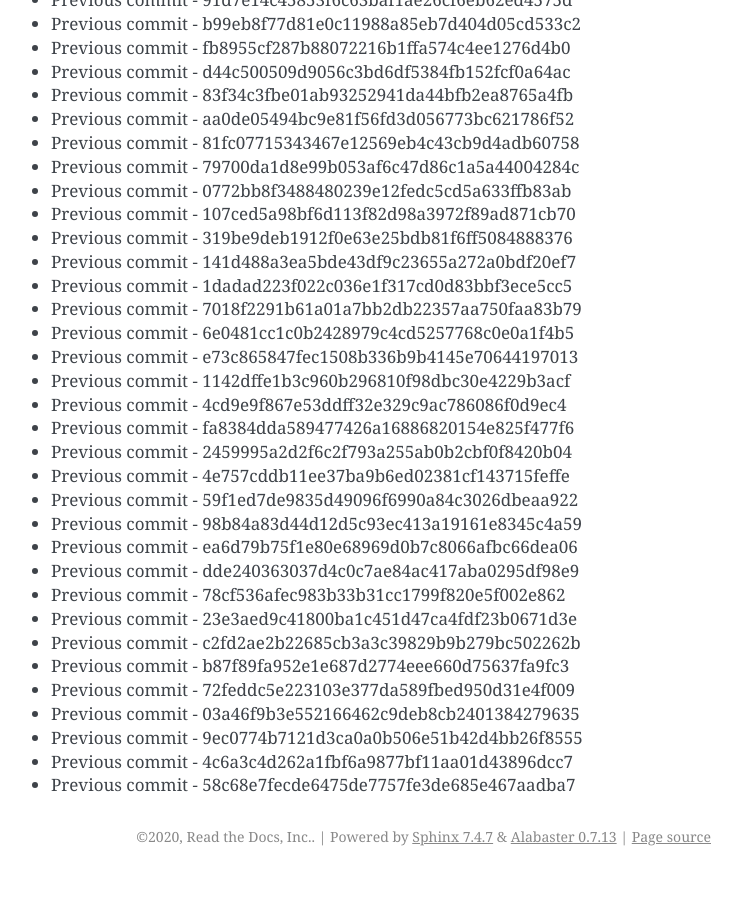
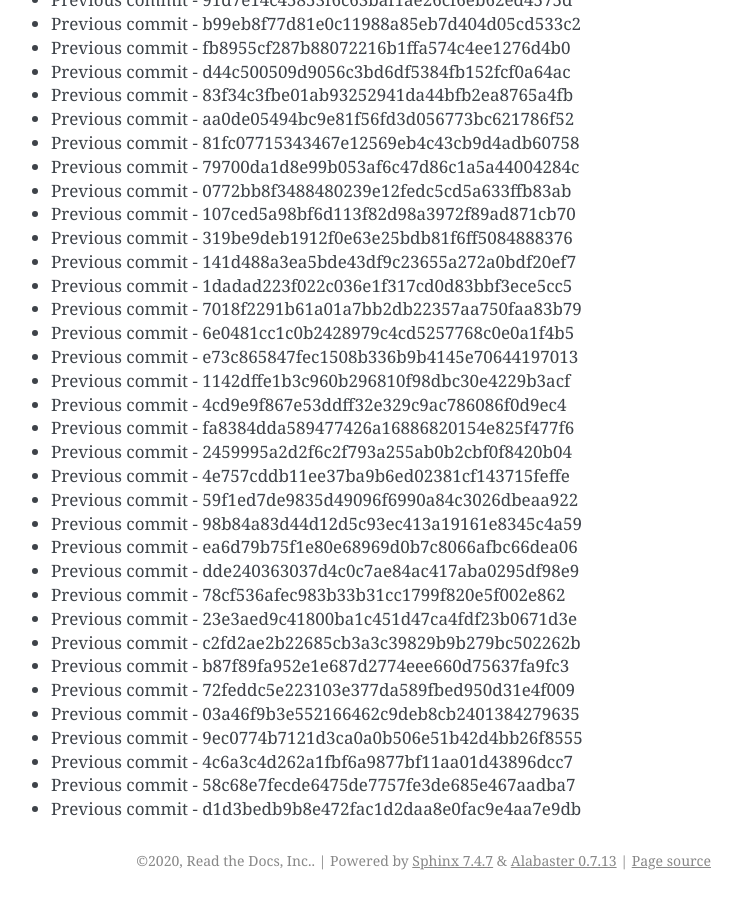
Before and after one commit to readthedocs/rtd-git-stresstest, a Sphinx documentation site: the page built from docs/updates.rst, in a window 1280 px wide and 900 px high, scrolled down 50962 px. Shown: the whole window, without its empty margins (399-1141 px from the left). Built offline with Sphinx 7.4.7, drawn with Linux system fonts in a browser that asks for light colours; before the commit the page ends 51838 px from its top, so only the background shows below that.

Commit message:
Generating commit from previous: d1d3bedb9b8e472fac1d2daa8e0fac9e4aa7e9db

```diff
--- a/docs/updates.rst
+++ b/docs/updates.rst
@@ -2173,3 +2173,4 @@ It can be tested for any performance characteristics.
 * Previous commit - 9ec0774b7121d3ca0a0b506e51b42d4bb26f8555
 * Previous commit - 4c6a3c4d262a1fbf6a9877bf11aa01d43896dcc7
 * Previous commit - 58c68e7fecde6475de7757fe3de685e467aadba7
+* Previous commit - d1d3bedb9b8e472fac1d2daa8e0fac9e4aa7e9db
```
